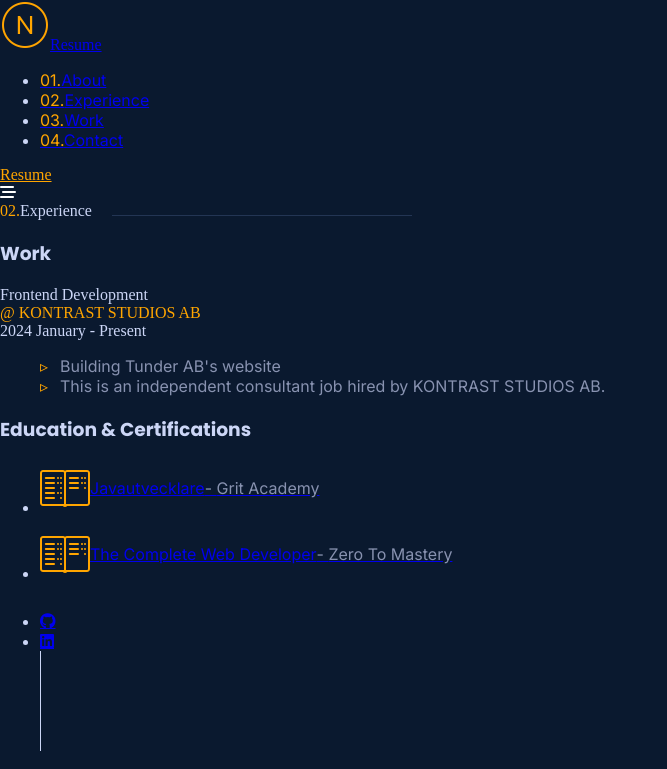
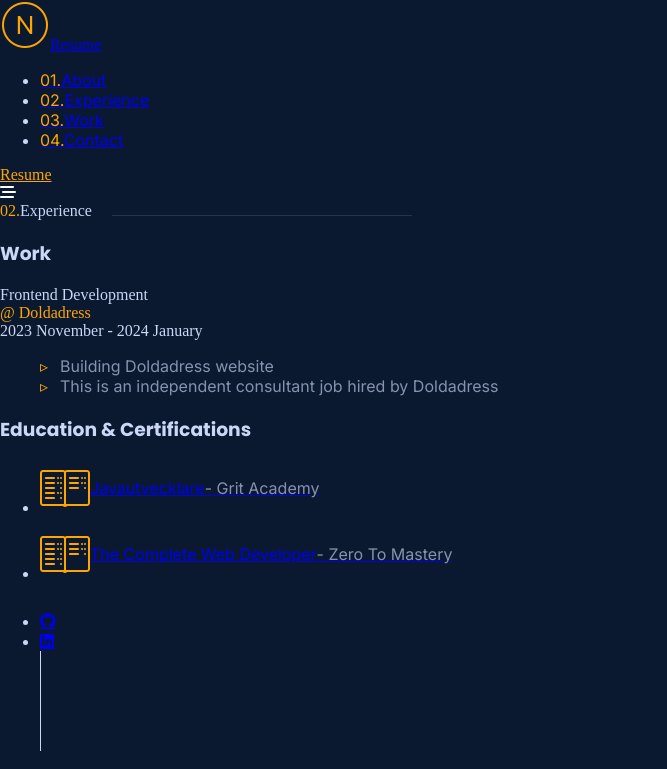
Before and after one commit to NoahNemhed/Portfolio, a React (Create React App) app: page /experience in a window 1280 px wide. Shown: the top 769 px of the page, without its empty margins (0-667 px from the left). Built offline with nearby package versions, Linux system fonts and the light colour scheme.

Commit message:
ändringar

```diff
--- a/src/views/Experience.jsx
+++ b/src/views/Experience.jsx
@@ -3,13 +3,13 @@
 export default function Experience() {
 
     const [work, setWork] = useState({
-        "KONTRAST STUDIOS AB": {
-          url: "",
+        "Doldadress": {
+          url: "https://www.doldadress.se/",
           position: "Frontend Development",
-          duration: "2024 January - Present",
+          duration: "2023 November - 2024 January",
           content: [
-            "Building Tunder AB's website",
-            "This is an independent consultant job hired by KONTRAST STUDIOS AB.",
+            "Building Doldadress website",
+            "This is an independent consultant job hired by Doldadress",
           ]
         },
       });
--- a/src/views/Home.jsx
+++ b/src/views/Home.jsx
@@ -56,7 +56,7 @@
 
 
                 <div className="name-container">
-                    <div  id="logo-name" className="logo-name text-6xl lg:text-7xl font-[600]  mb-2 text-center pt-4 slate ">Noah Nemhed</div>
+                    <div  id="logo-name" className="logo-name text-6xl lg:text-7xl font-[600]  mb-2 text-center pt-4 slate "></div>
                 </div>
 
             </div>
--- a/src/views/Work.jsx
+++ b/src/views/Work.jsx
@@ -2,6 +2,7 @@
 import FaceDetection from "../images/projects/FaceDetectionImg1.png"
 import W2C from "../images/projects/W2C.png"
 import FeaturedProject from "../components/FeaturedProjects";
+import Doldadress from '../images/projects/Doldadress.png'
 import {useState} from "react";
 import { Splide, SplideSlide } from '@splidejs/react-splide';
 import '@splidejs/react-splide/css';
@@ -11,6 +12,13 @@
 
     const [projects, setProjects] = useState([
         {
+            name: "Doldadress",
+            description: `Developed the website for Doldadress, The website is supported by TinaCMS and Cloudinary, And its built with NextJS and TailwindCSS, embodying a modern and user-friendly approach.`,
+            tags: ["Next.js", "TinaCMS", "Cloudinary", "Tailwind"],
+            links: {"fab fa-external-link": "https://www.doldadress.se/"},
+            image: Doldadress
+        },
+        {
             name: "W2CPANDAREPS",
             description: "I observed a TikTok trend wherein individuals shared Excel spreadsheets showcasing products from Pandabuy. Recognizing a potential opportunity, I developed a script to gather and save product links and titles, substituting the links with my affiliate URLs. Moreover, I extracted data from Pandabuy to enrich the product listings with additional details such as sales figures, weight, and dimensions. The website reach's approximately 250 daily visitors, A portion of the backend code is accessible on my GitHub repository.",
             tags: ["React", "Redux", "Node", "Express"],
@@ -19,7 +27,7 @@
         },
         {
             name: "Tunder",
-            description: "Developed the website for Tunder AB, The website is supported by TinaCMS and Cloudinary, And its built with NextJS and TailwindCSS, embodying a modern and user-friendly approach.",
+            description: "Developed a fictive website called Tunder, The website is supported by TinaCMS and Cloudinary, And its built with NextJS and TailwindCSS, embodying a modern and user-friendly approach.",
             tags: ["Next.js", "TinaCMS", "Cloudinary", "Tailwind"],
             links: {"fas fa-external-link": "https://tunder.netlify.app/"},
             image: Tunder
```
Also changed, not shown: src/images/projects/Doldadress.png (added).
